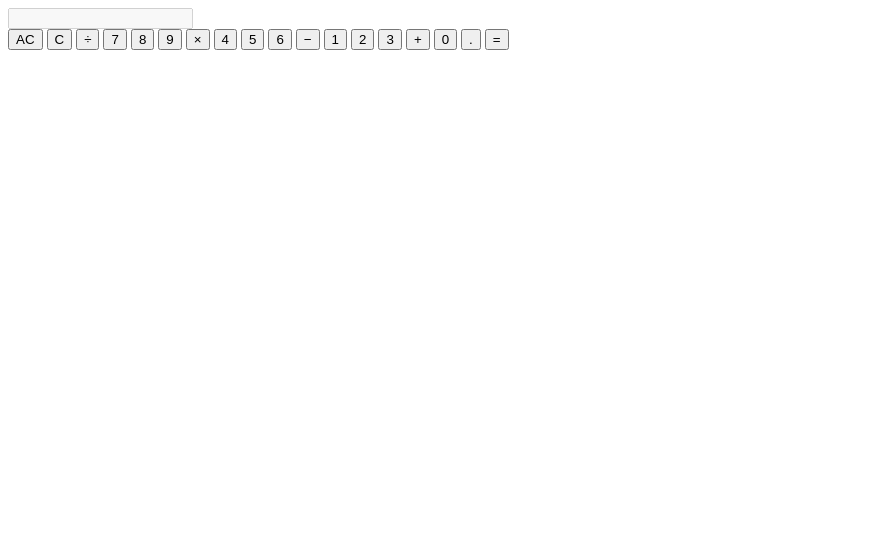
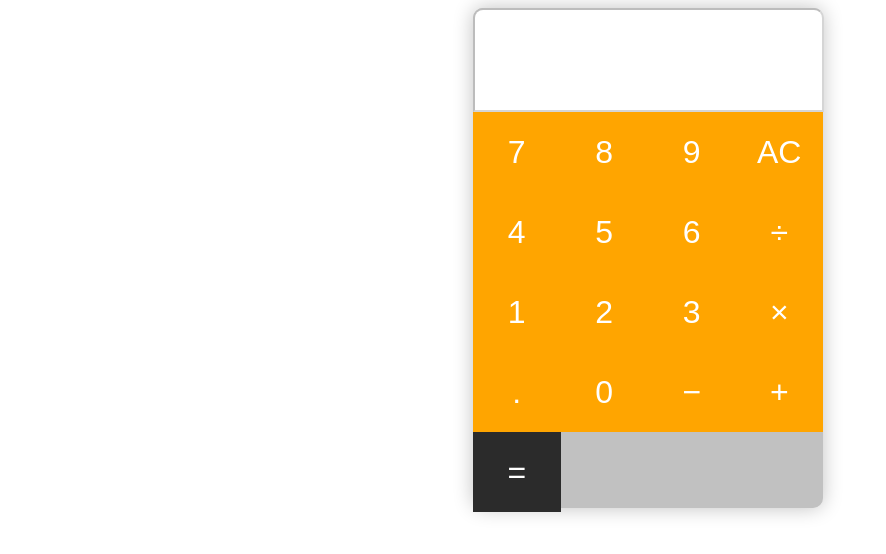
Before and after one commit to MrRayyanBorg/SQA_Assignment_2_Calculator, a plain HTML site: page index.html in a window 1280 px wide. Shown: the whole page, without its empty margins (0-886 px from the left). Drawn offline with Linux system fonts and the light colour scheme.

Commit message:
better button layout + css styling with yellow & black colourscheme

```diff
--- a/index.html
+++ b/index.html
@@ -8,24 +8,23 @@
 <div class="calculator">
   <input type="text" id="display" disabled>
   <div class="buttons">
+    <button value="7" class="operator">7</button>
+    <button value="8" class="operator">8</button>
+    <button value="9" class="operator">9</button>
     <button class="operator" value="clear">AC</button>
-        <button class="operator" value="backspace">C</button>
-        <button value="/">&divide;</button>
-        <button class="operator" value="7">7</button>
-        <button class="operator" value="8">8</button>
-        <button class="operator" value="9">9</button>
-        <button value="*">&times;</button>
-        <button class="operator" value="4">4</button>
-        <button class="operator" value="5">5</button>
-        <button class="operator" value="6">6</button>
-        <button value="-">&minus;</button>
-        <button class="operator" value="1">1</button>
-        <button class="operator" value="2">2</button>
-        <button class="operator" value="3">3</button>
-        <button value="+">+</button>
-        <button class="operator" value="0">0</button>
-        <button class="operator" value=".">.</button>
-        <button class="eval" value="=">=</button>
+    <button value="4" class="operator">4</button>
+    <button value="5" class="operator">5</button>
+    <button value="6" class="operator">6</button>
+    <button value="/" class="operator">&divide;</button>
+    <button value="1" class="operator">1</button>
+    <button value="2" class="operator">2</button>
+    <button value="3" class="operator">3</button>
+    <button value="*" class="operator">&times;</button>
+    <button value="." class="operator">.</button>
+    <button value="0" class="operator">0</button>
+    <button value="-" class="operator">&minus;</button>
+    <button value="+" class="operator">+</button>
+    <button value="=" class="eval">=</button>
   </div>
 </div>
     <script type="text/javascript" src="script.js"></script>
--- a/style.css
+++ b/style.css
@@ -2,3 +2,58 @@ html, body {
   height: 100%;
   width: 100%;
 }
+/* general styling for the calculator */
+.calculator {
+    width: 350px;
+    height: 500px;
+    margin: auto;
+    border-radius: 10px;
+    background-color: #c1c1c1;
+    box-shadow: 0px 0px 20px 0px #c1c1c1;
+}
+
+/* styling for the display */
+#display {
+    width: 99%;
+    height: 100px;
+    background-color: #fff;
+    color: #2b2b2b;
+    text-align: right;
+    padding: 0px;
+    font-size: 2rem;
+    border-radius: 10px 10px 0px 0px;
+}
+
+/* styling for the buttons */
+.buttons {
+    display: flex;
+    flex-wrap: wrap;
+}
+
+button {
+    width: 25%;
+    height: 80px;
+    font-size: 2rem;
+    background-color: #fff;
+    color: #2b2b2b;
+    border: none;
+    cursor: pointer;
+}
+
+/* styling for operator buttons ( +, -, *, / ) */
+.operator {
+    background-color: #ffa500;
+    color: #fff;
+}
+
+/* styling for the equal button */
+.eval {
+    background-color: #2b2b2b;
+    color: #fff;
+}
+
+/* hover effect for buttons */
+button:hover {
+    background-color: #ffc107;
+    color: #fff;
+}
```
Lines whose indentation alone changed are shown as unchanged.
